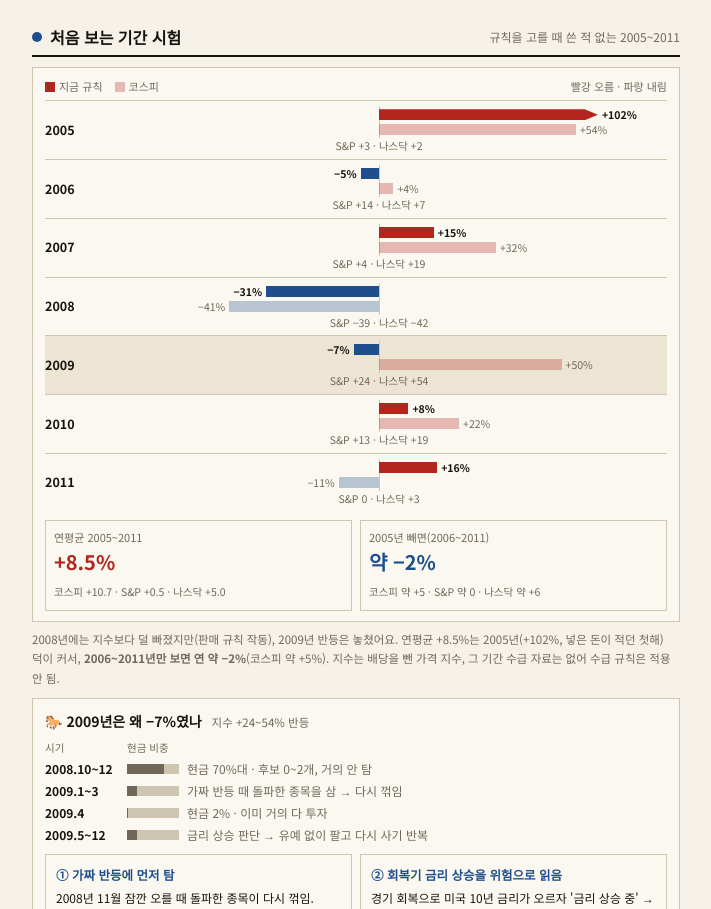
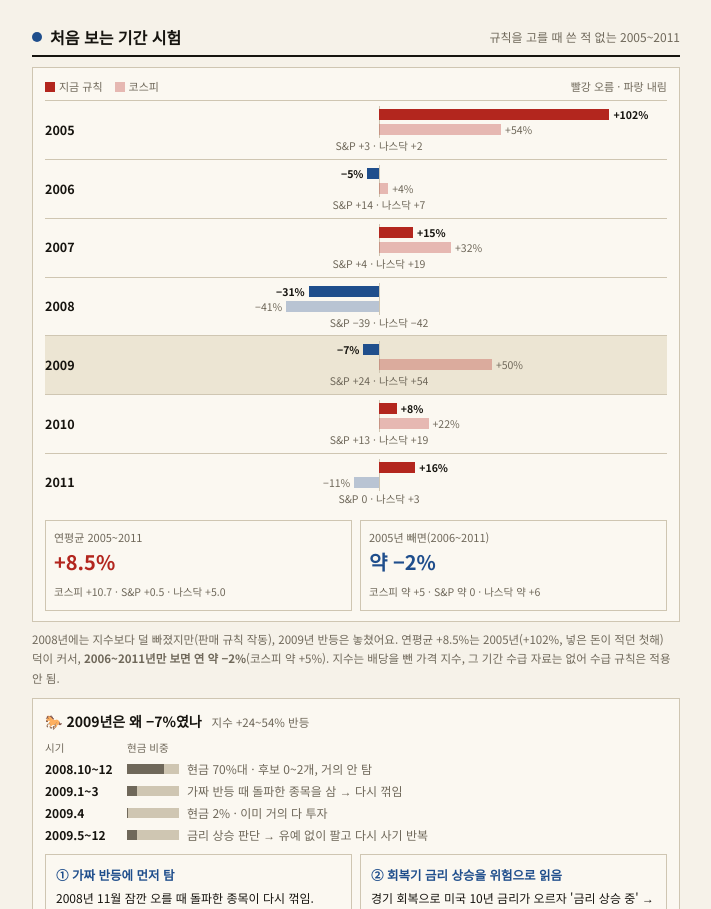
Before and after one commit to seilsci/stock-score, a plain HTML site: page backtest.html in a window 1280 px wide. Shown: the part 3153-4062 px from the top of the page, without its empty margins (284-995 px from the left). Drawn offline with Linux system fonts and the light colour scheme.

Commit message:
처음 보는 기간 막대: 모든 막대를 같은 비율로(자르기 없앰)
Co-Authored-By: Claude Opus 5.5 <noreply@anthropic.com>
Claude-Session: https://claude.ai/code/session_01X89ZMhuBttUAAjPQJXBCC1

```diff
--- a/backtest.html
+++ b/backtest.html
@@ -60,7 +60,6 @@ h1{font-size:18px;margin:0 0 2px;text-align:center}
 .oy-b i{position:absolute;top:1px;bottom:1px}.oy-b em{position:absolute;top:-1px;font-style:normal;white-space:nowrap}
 .oy-b.me i.up{background:var(--buy)}.oy-b.me i.dn{background:var(--sell)}.oy-b.me em{font-weight:700}
 .oy-b.ks i.up{background:var(--buy);opacity:.3}.oy-b.ks i.dn{background:var(--sell);opacity:.3}.oy-b.ks em{color:var(--mut)}
-.oy-b.cut i.up{clip-path:polygon(0 0,94% 0,100% 50%,94% 100%,0 100%)}
 .oy-s{display:grid;grid-template-columns:1fr 1fr;gap:8px;margin-top:8px}
 .oy-s div{border:1px solid var(--line);padding:8px}.oy-s span{display:block;font-size:11px;color:var(--mut)}
 .oy-s b{display:block;font-size:20px;color:var(--buy);margin:2px 0}.oy-s b.n{color:var(--sell)}.oy-s small{font-size:10.5px;color:var(--mut)}
@@ -180,13 +179,13 @@ h1{font-size:18px;margin:0 0 2px;text-align:center}
   <div class="bt-h"><span class="dot" style="background:var(--sell)"></span>처음 보는 기간 시험<em>규칙을 고를 때 쓴 적 없는 2005~2011</em></div>
   <div class="bt-oy">
     <div class="oy-lg"><span><i class="me"></i>지금 규칙</span><span><i class="ks"></i>코스피</span><span class="oy-ax">빨강 오름 · 파랑 내림</span></div>
-    <div class="oy-r"><b>2005</b><div class="oy-bs"><div class="oy-b me cut"><i class="up" style="left:50%;width:38.0%"></i><em style="left:calc(50% + 38.0% + 4px)">+102%</em></div><div class="oy-b ks"><i class="up" style="left:50%;width:34.2%"></i><em style="left:calc(50% + 34.2% + 4px)">+54%</em></div></div><small>S&amp;P +3 · 나스닥 +2</small></div>
-<div class="oy-r"><b>2006</b><div class="oy-bs"><div class="oy-b me"><i class="dn" style="right:50%;width:3.2%"></i><em style="right:calc(50% + 3.2% + 4px)">−5%</em></div><div class="oy-b ks"><i class="up" style="left:50%;width:2.5%"></i><em style="left:calc(50% + 2.5% + 4px)">+4%</em></div></div><small>S&amp;P +14 · 나스닥 +7</small></div>
-<div class="oy-r"><b>2007</b><div class="oy-bs"><div class="oy-b me"><i class="up" style="left:50%;width:9.5%"></i><em style="left:calc(50% + 9.5% + 4px)">+15%</em></div><div class="oy-b ks"><i class="up" style="left:50%;width:20.3%"></i><em style="left:calc(50% + 20.3% + 4px)">+32%</em></div></div><small>S&amp;P +4 · 나스닥 +19</small></div>
-<div class="oy-r"><b>2008</b><div class="oy-bs"><div class="oy-b me"><i class="dn" style="right:50%;width:19.6%"></i><em style="right:calc(50% + 19.6% + 4px)">−31%</em></div><div class="oy-b ks"><i class="dn" style="right:50%;width:26.0%"></i><em style="right:calc(50% + 26.0% + 4px)">−41%</em></div></div><small>S&amp;P −39 · 나스닥 −42</small></div>
-<div class="oy-r hl"><b>2009</b><div class="oy-bs"><div class="oy-b me"><i class="dn" style="right:50%;width:4.4%"></i><em style="right:calc(50% + 4.4% + 4px)">−7%</em></div><div class="oy-b ks"><i class="up" style="left:50%;width:31.7%"></i><em style="left:calc(50% + 31.7% + 4px)">+50%</em></div></div><small>S&amp;P +24 · 나스닥 +54</small></div>
-<div class="oy-r"><b>2010</b><div class="oy-bs"><div class="oy-b me"><i class="up" style="left:50%;width:5.1%"></i><em style="left:calc(50% + 5.1% + 4px)">+8%</em></div><div class="oy-b ks"><i class="up" style="left:50%;width:13.9%"></i><em style="left:calc(50% + 13.9% + 4px)">+22%</em></div></div><small>S&amp;P +13 · 나스닥 +19</small></div>
-<div class="oy-r"><b>2011</b><div class="oy-bs"><div class="oy-b me"><i class="up" style="left:50%;width:10.1%"></i><em style="left:calc(50% + 10.1% + 4px)">+16%</em></div><div class="oy-b ks"><i class="dn" style="right:50%;width:7.0%"></i><em style="right:calc(50% + 7.0% + 4px)">−11%</em></div></div><small>S&amp;P 0 · 나스닥 +3</small></div>
+    <div class="oy-r"><b>2005</b><div class="oy-bs"><div class="oy-b me"><i class="up" style="left:50%;width:40.0%"></i><em style="left:calc(50% + 40.0% + 4px)">+102%</em></div><div class="oy-b ks"><i class="up" style="left:50%;width:21.2%"></i><em style="left:calc(50% + 21.2% + 4px)">+54%</em></div></div><small>S&amp;P +3 · 나스닥 +2</small></div>
+<div class="oy-r"><b>2006</b><div class="oy-bs"><div class="oy-b me"><i class="dn" style="right:50%;width:2.0%"></i><em style="right:calc(50% + 2.0% + 4px)">−5%</em></div><div class="oy-b ks"><i class="up" style="left:50%;width:1.6%"></i><em style="left:calc(50% + 1.6% + 4px)">+4%</em></div></div><small>S&amp;P +14 · 나스닥 +7</small></div>
+<div class="oy-r"><b>2007</b><div class="oy-bs"><div class="oy-b me"><i class="up" style="left:50%;width:5.9%"></i><em style="left:calc(50% + 5.9% + 4px)">+15%</em></div><div class="oy-b ks"><i class="up" style="left:50%;width:12.5%"></i><em style="left:calc(50% + 12.5% + 4px)">+32%</em></div></div><small>S&amp;P +4 · 나스닥 +19</small></div>
+<div class="oy-r"><b>2008</b><div class="oy-bs"><div class="oy-b me"><i class="dn" style="right:50%;width:12.2%"></i><em style="right:calc(50% + 12.2% + 4px)">−31%</em></div><div class="oy-b ks"><i class="dn" style="right:50%;width:16.1%"></i><em style="right:calc(50% + 16.1% + 4px)">−41%</em></div></div><small>S&amp;P −39 · 나스닥 −42</small></div>
+<div class="oy-r hl"><b>2009</b><div class="oy-bs"><div class="oy-b me"><i class="dn" style="right:50%;width:2.7%"></i><em style="right:calc(50% + 2.7% + 4px)">−7%</em></div><div class="oy-b ks"><i class="up" style="left:50%;width:19.6%"></i><em style="left:calc(50% + 19.6% + 4px)">+50%</em></div></div><small>S&amp;P +24 · 나스닥 +54</small></div>
+<div class="oy-r"><b>2010</b><div class="oy-bs"><div class="oy-b me"><i class="up" style="left:50%;width:3.1%"></i><em style="left:calc(50% + 3.1% + 4px)">+8%</em></div><div class="oy-b ks"><i class="up" style="left:50%;width:8.6%"></i><em style="left:calc(50% + 8.6% + 4px)">+22%</em></div></div><small>S&amp;P +13 · 나스닥 +19</small></div>
+<div class="oy-r"><b>2011</b><div class="oy-bs"><div class="oy-b me"><i class="up" style="left:50%;width:6.3%"></i><em style="left:calc(50% + 6.3% + 4px)">+16%</em></div><div class="oy-b ks"><i class="dn" style="right:50%;width:4.3%"></i><em style="right:calc(50% + 4.3% + 4px)">−11%</em></div></div><small>S&amp;P 0 · 나스닥 +3</small></div>
 <div class="oy-s">
       <div><span>연평균 2005~2011</span><b>+8.5%</b><small>코스피 +10.7 · S&amp;P +0.5 · 나스닥 +5.0</small></div>
       <div><span>2005년 빼면(2006~2011)</span><b class="n">약 −2%</b><small>코스피 약 +5 · S&amp;P 약 0 · 나스닥 약 +6</small></div>
```
